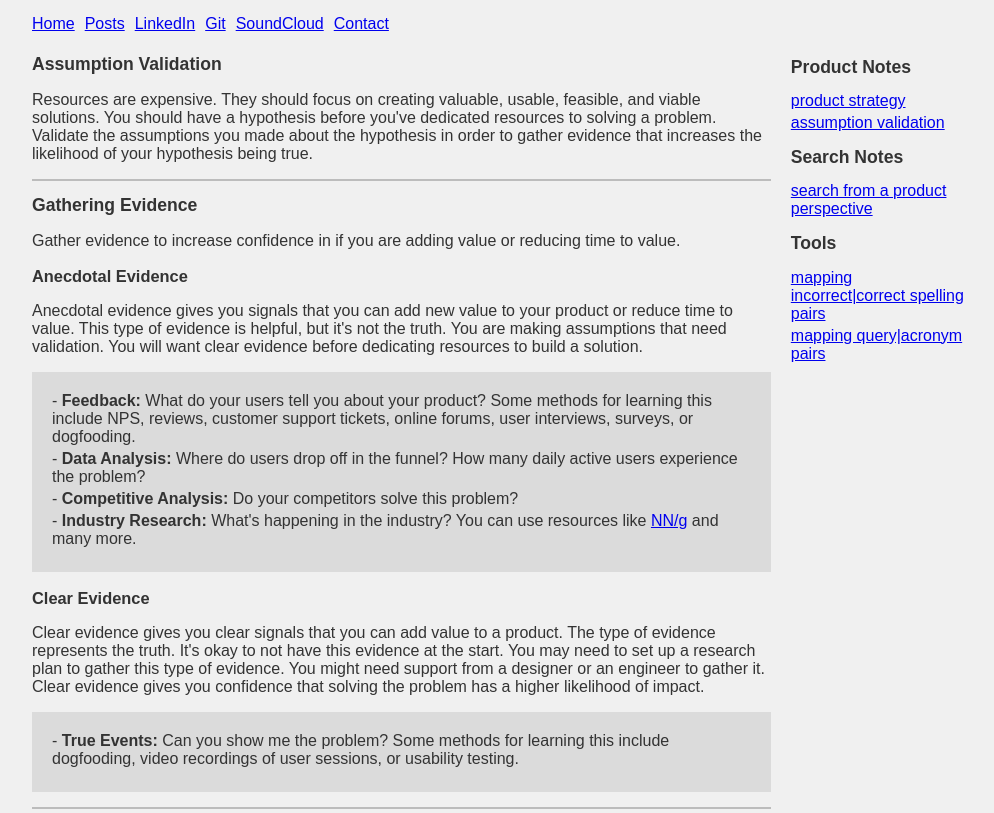
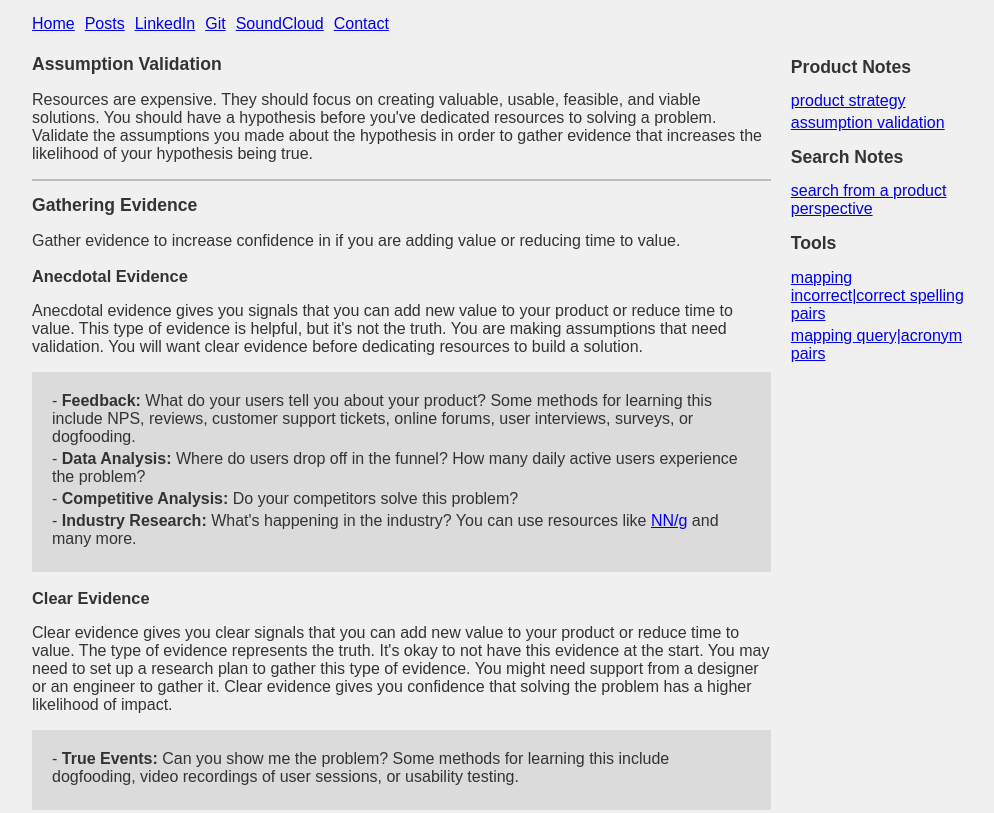
Before and after one commit to patrick-stephens-git/personal-website, a plain HTML site: page posts/assumption-validation.html in a window 1280 px wide. Shown: the top 813 px of the page, without its empty margins (140-1134 px from the left). Drawn offline with Linux system fonts and the light colour scheme.

Commit message:
Add files via upload

```diff
--- a/posts/assumption-validation.html
+++ b/posts/assumption-validation.html
@@ -54,7 +54,7 @@
                     </ul>
                 </div>
                 <h3>Clear Evidence</h3>
-                <p>Clear evidence gives you clear signals that you can add value to a product. The type of evidence represents the truth. It's okay to not have this evidence at the start. You may need to set up a research plan to gather this type of evidence. You might need support from a designer or an engineer to gather it. Clear evidence gives you confidence that solving the problem has a higher likelihood of impact.</p>
+                <p>Clear evidence gives you clear signals that you can add new value to your product or reduce time to value. The type of evidence represents the truth. It's okay to not have this evidence at the start. You may need to set up a research plan to gather this type of evidence. You might need support from a designer or an engineer to gather it. Clear evidence gives you confidence that solving the problem has a higher likelihood of impact.</p>
                 <div class="example-content-container">
                     <ul>
                         <li>- <b>True Events:</b> Can you show me the problem? Some methods for learning this include dogfooding, video recordings of user sessions, or usability testing.</li>
```
Also changed, not shown: favicon.ico (added).
